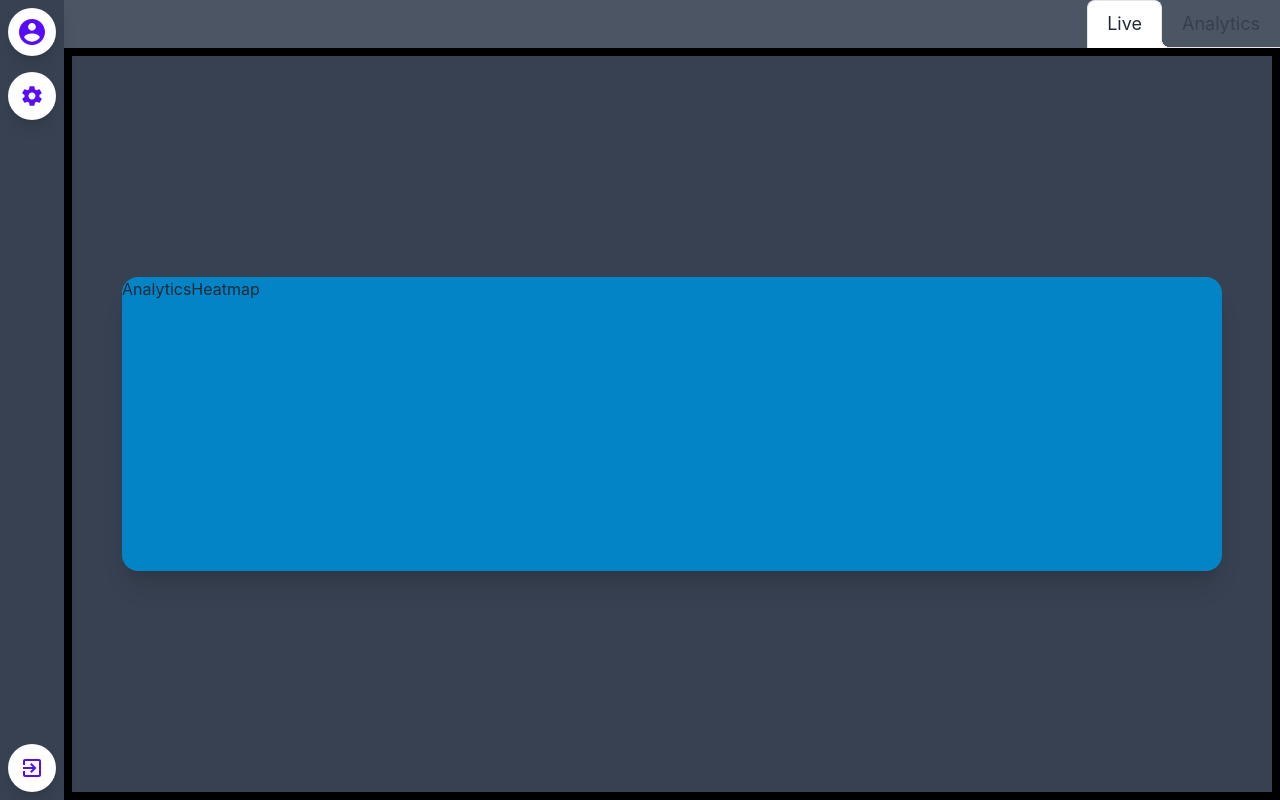
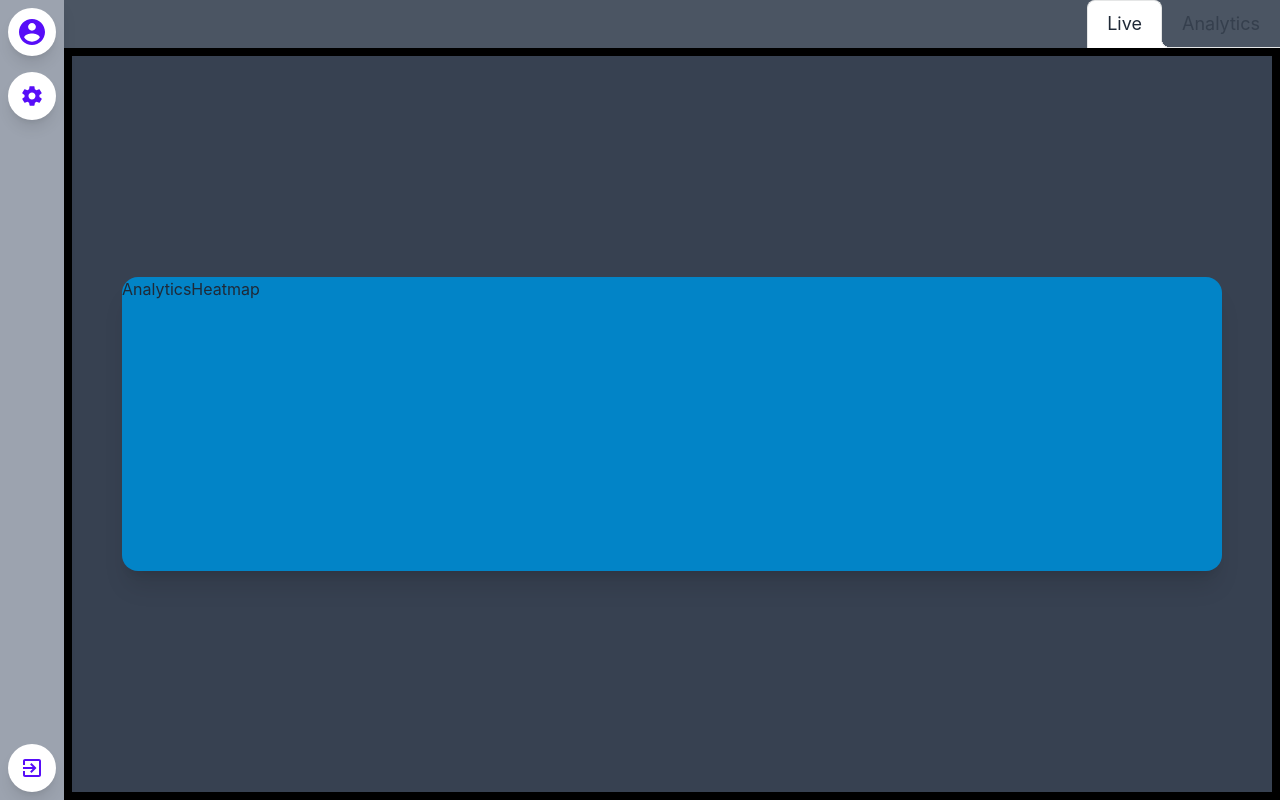
Before and after one commit to RussellDash332/Legwork, a React (Create React App) app in the folder src/frontend/project-app/: page /home in a window 1280 px wide. Built offline with nearby package versions, Linux system fonts and the light colour scheme; no server answers.

Commit message:
Updated home sidebar background color

```diff
--- a/src/frontend/project-app/src/pages/HomePage/components/HomeAnalytics.js
+++ b/src/frontend/project-app/src/pages/HomePage/components/HomeAnalytics.js
@@ -20,7 +20,7 @@ const HomeAnalytics = () => {
             {/* Tab bar */}
             <div className="tabs bg-gray-600">
                 <a className={(tabToggle == 0)
-                    ? "tab tab-lg tab-lifted tab-active bg-red-300"
+                    ? "tab tab-lg tab-lifted tab-active style={{backgroundColor: 'DodgerBlue'}}"
                     : "tab tab-lg tab-lifted"}
                     style={{marginLeft: 'auto'}}
                     onClick={clickLiveTab}>
--- a/src/frontend/project-app/src/pages/HomePage/components/HomeSidebar.js
+++ b/src/frontend/project-app/src/pages/HomePage/components/HomeSidebar.js
@@ -31,7 +31,7 @@ const HomeSidebar = () => {
     return (
         <div className="fixed top-0 left-0 h-screen w-16 z-20
                         flex flex-col
-                        bg-gray-700 text-white shadow-lg">
+                        bg-gray-400 text-white shadow-lg">
 
             <div className="sidebar-icon group">
                 <IoMdContact className="h-8 w-8" />
--- a/src/frontend/project-app/src/pages/HomePage/components/LineGraph.js
+++ b/src/frontend/project-app/src/pages/HomePage/components/LineGraph.js
@@ -2,6 +2,7 @@ import React, { Component} from "react";
 import Plot from 'react-plotly.js';
 import Papa from 'papaparse';
 
+// fetch data from json file
 
 export default function LineGraph() {
     const trace = {
```
